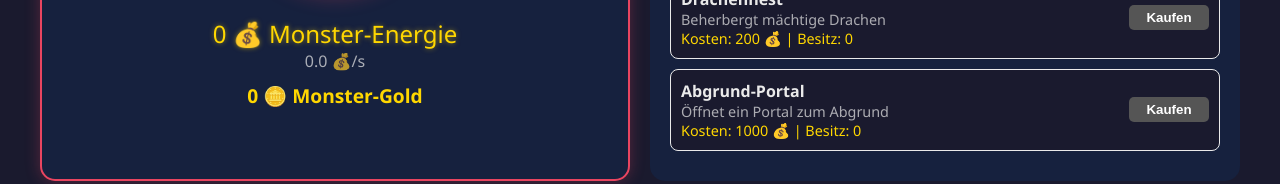
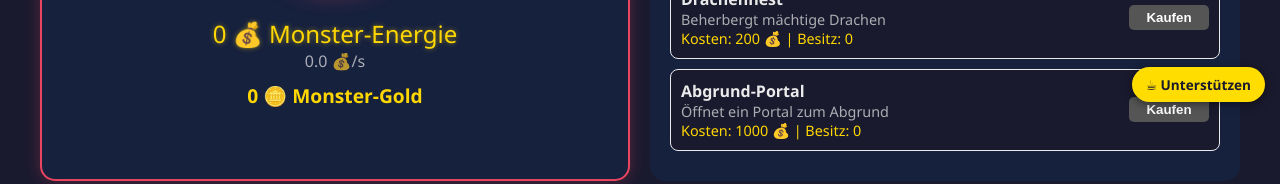
Before and after one commit to juliankoeln/MonsterClicker, a plain HTML site: page index.html in a window 1280 px wide. Shown: the part 683-867 px from the top of the page. Drawn offline with Linux system fonts and the light colour scheme; no server answers.

Commit message:
Add files via upload

```diff
--- a/index.html
+++ b/index.html
@@ -2720,5 +2720,9 @@
     // Fenster schließen speichern
     window.addEventListener("beforeunload", saveGame);
   </script>
+  <a href="https://buymeacoffee.com/monsterclicker" target="_blank" rel="noopener"
+     style="position: fixed; bottom: 15px; right: 15px; background: #FFDD00; color: #1a1a2e; padding: 8px 14px; border-radius: 20px; font-weight: bold; text-decoration: none; font-size: 0.85em; box-shadow: 0 2px 10px rgba(0,0,0,0.5); z-index: 500; display: flex; align-items: center; gap: 6px;">
+    ☕ Unterstützen
+  </a>
 </body>
 </html>
```
